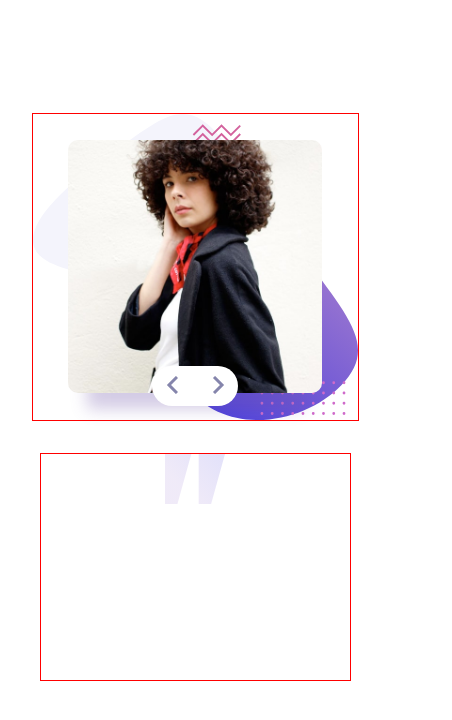
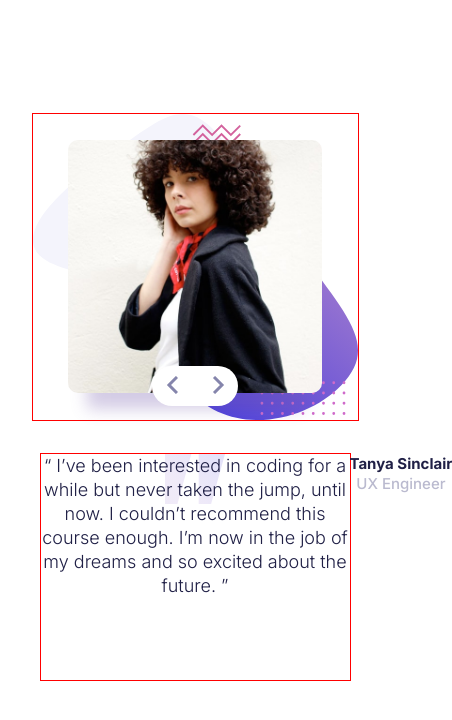
Before and after one commit to RenszCamacho/coding-bootcamp, a website built with Parcel: page index.html in a window 390 px wide. Shown: the whole page, 452 px wide, since content can reach past the window. Built offline with nearby package versions, Linux system fonts and the light colour scheme.

Commit message:
Tanya Mobile version. Html and Css. Done.

```diff
--- a/index.html
+++ b/index.html
@@ -63,7 +63,18 @@
           </button>
         </div>
       </div>
-      <div class="testimonial__quote"></div>
+
+      <div class="testimonial__quoteBox">
+        <p class="testimonial__quote">
+          “ I’ve been interested in coding for a while but never taken the jump,
+          until now. I couldn’t recommend this course enough. I’m now in the job
+          of my dreams and so excited about the future. ”
+        </p>
+        <h2 class="testimonial__subtitle">
+          <span>Tanya Sinclair</span>
+          <span>UX Engineer</span>
+        </h2>
+      </div>
     </main>
   </body>
 </html>
--- a/sass/_testimonial.scss
+++ b/sass/_testimonial.scss
@@ -53,7 +53,10 @@
     -webkit-tap-highlight-color: transparent;
   }
 
-  &__quote {
+  &__quoteBox {
+    display: -webkit-box;
+    flex-direction: column;
+    justify-content: end;
     width: 31.1rem;
     height: 22.8rem;
     border: 1px solid red;
@@ -63,4 +66,30 @@
     background-position: center top;
     margin: 3.2rem 3.2rem 7.5rem 3.2rem;
   }
+
+  &__quote {
+    font-weight: 300;
+    font-size: 1.8rem;
+    line-height: 2.4rem;
+    text-align: center;
+    color: $brand-100;
+    margin-bottom: 1.9rem;
+  }
+
+  &__subtitle {
+    font-size: 1.5rem;
+    font-weight: bold;
+    line-height: 2rem;
+    text-align: center;
+    color: $brand-100;
+
+    span {
+      display: block;
+    }
+
+    span:last-child {
+      font-weight: 500;
+      color: $brand-200;
+    }
+  }
 }
```
